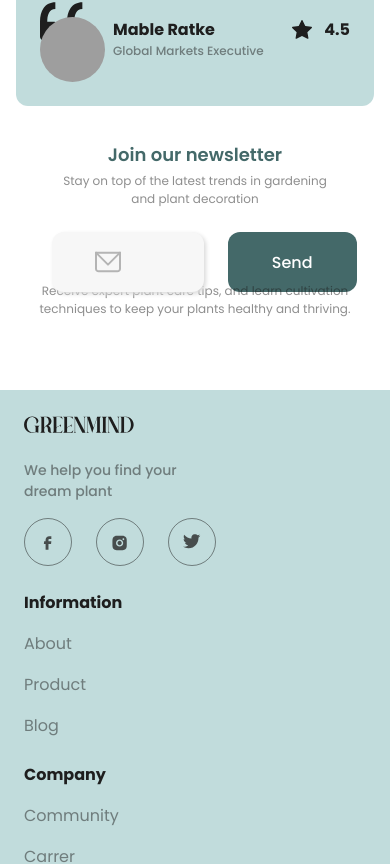
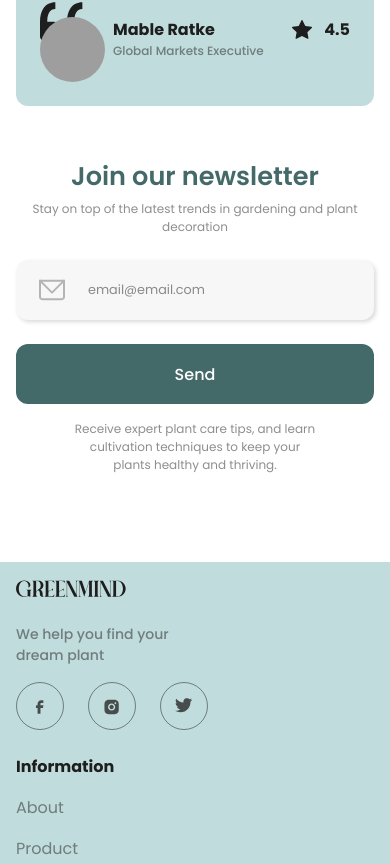
Before and after one commit to YasminHernandes/greenmind-store, a React (Vite) app: page / in a window 390 px wide. Shown: the part 2866-3730 px from the top of the page. Built offline with nearby package versions, Linux system fonts and the light colour scheme; no server answers; grey boxes are pictures that could not be loaded.

Commit message:
fix: Breaks in the mobile newsletter

```diff
--- a/src/components/Newsletter/styles.scss
+++ b/src/components/Newsletter/styles.scss
@@ -23,7 +23,7 @@
           color: $color-primary-dark;
 
           @media screen and (max-width: $breakpoint-mobile-max) {
-            font-size: 1.125rem;
+            font-size: 1.6rem;
             line-height: normal;
             text-align: center;
           }
@@ -84,6 +84,10 @@
                   font-weight: 400;
                   font-size: 1rem;
                   color: $color-neutral-medium;
+
+                  @media screen and (max-width: $breakpoint-mobile-max) {
+                    font-size: .8rem;
+                  }
                 }
 
                 &:focus-visible {
@@ -121,6 +125,10 @@
                 &.error--active {
                   border: 1px solid $color-feedback-red;
                 }
+
+                @media screen and (max-width: $breakpoint-mobile-max) {
+                  padding-left: calc(2rem + 40px);
+                }
               }
               .email-icon {
                 position: absolute;
@@ -149,6 +157,10 @@
                       }
                     }
                   }
+                }
+
+                @media screen and (max-width: $breakpoint-mobile-max) {
+                  left: 20px;
                 }
               }
             }
@@ -193,15 +205,16 @@
               padding: .5rem;
             }
           }
+
+          @media screen and (max-width: $breakpoint-mobile-max) {
+            flex-direction: column;
+          }
         }
 
 
         @media screen and (max-width: $breakpoint-mobile-max) {
           width: 100%;
           flex-direction: column;
-        }
-        @media screen and (max-width: 1440px) {
-          height: 50px;
         }
       }
 
@@ -219,8 +232,8 @@
       }
 
       @media screen and (max-width: $breakpoint-mobile-max) {
-        width: 80%;
-        margin: 0 auto;
+        width: 100%;
+        margin: 0;
       }
 
       @media screen and (min-width: $breakpoint-tablet-max) and (max-width: 1440px) {
@@ -238,8 +251,8 @@
         @media screen and (max-width: $breakpoint-mobile-max) {
           font-size: 0.75rem;
         }
-        @media screen and (min-width: $breakpoint-mobile-max) and (max-width: $breakpoint-tablet-max) {
-          width: 60%;
+        @media screen and (min-width: 375px) and (max-width: $breakpoint-tablet-max) {
+          width: 70%;
           margin: 1rem auto 0;
         }
       }
--- a/src/styles/global.scss
+++ b/src/styles/global.scss
@@ -16,7 +16,7 @@
   margin: 0 auto;
 
   @media screen and (max-width: $breakpoint-tablet-max) {
-    padding: 1rem;
+    padding: 1rem !important;
   }
   @media screen and (min-width: $breakpoint-tablet-max) and (max-width: 1440px) {
     padding: 1rem 3rem !important;
```
